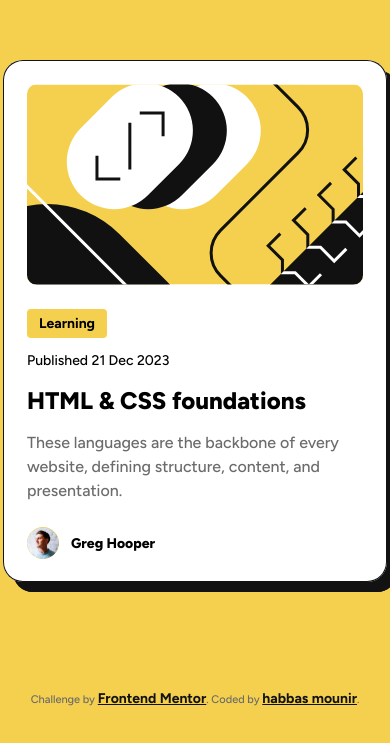
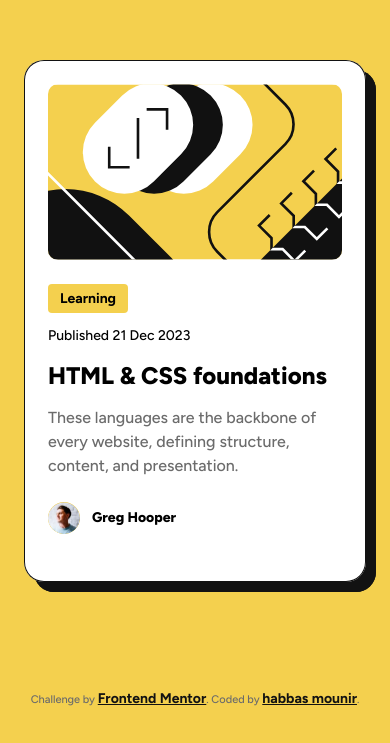
Before and after one commit to HabbasMounir/blog-preview-card-main, a plain HTML site: page index.html in a window 390 px wide. Shown: the part 101-844 px from the top of the page. Drawn offline with Linux system fonts and the light colour scheme.

Commit message:
mobile res

```diff
--- a/index.html
+++ b/index.html
@@ -35,7 +35,7 @@
     }
     :root{
       --card-height:calc(clamp(501px, 100vh, 522px) - 2 * var(--card-padding));
-      --card-width:calc(clamp(0px, 100vw,  384px) - 2 * var(--card-padding));
+      --card-width:calc(clamp(0px, calc(100vw - 48px),  384px) - 2 * var(--card-padding));
       --card-drop-shadow:var(--color-Gray-950) 10px  10px 0;
       --card-strock:1px solid;
       --card-shadow: inset 0px 0px 0px 1px var(--color-Gray-950) ;
@@ -44,7 +44,6 @@
       --card-gap:24px;
 
       --illustration-raduis:10px;
-
       --card-body-gap:calc(var(--card-gap) / 2);
 
       --category-raduis:4px;
@@ -62,6 +61,7 @@
       font-weight: var( --font-weight-normal);
       margin: 0;
       line-height: 150%;
+      transition: all .5s;
 
     }
 
@@ -79,15 +79,16 @@
       background: var(--color-White);
       height:var(--card-height) ;
       width: var(--card-width) ;
-      filter: drop-shadow(var(--card-drop-shadow));
       /* border: var(--card-strock); */
       box-shadow:  var(--card-shadow);
       border-radius: var(--card-radius);
       padding: var(--card-padding);
+      filter: drop-shadow(var(--card-drop-shadow));
       display: flex;
       flex-direction: column;
       gap: var(--card-gap);
     }
+    .card:hover{filter: drop-shadow(var(--card-drop-shadow));    }
     .card>img.illustration{
       border-radius: var(--illustration-raduis);
     }
```
